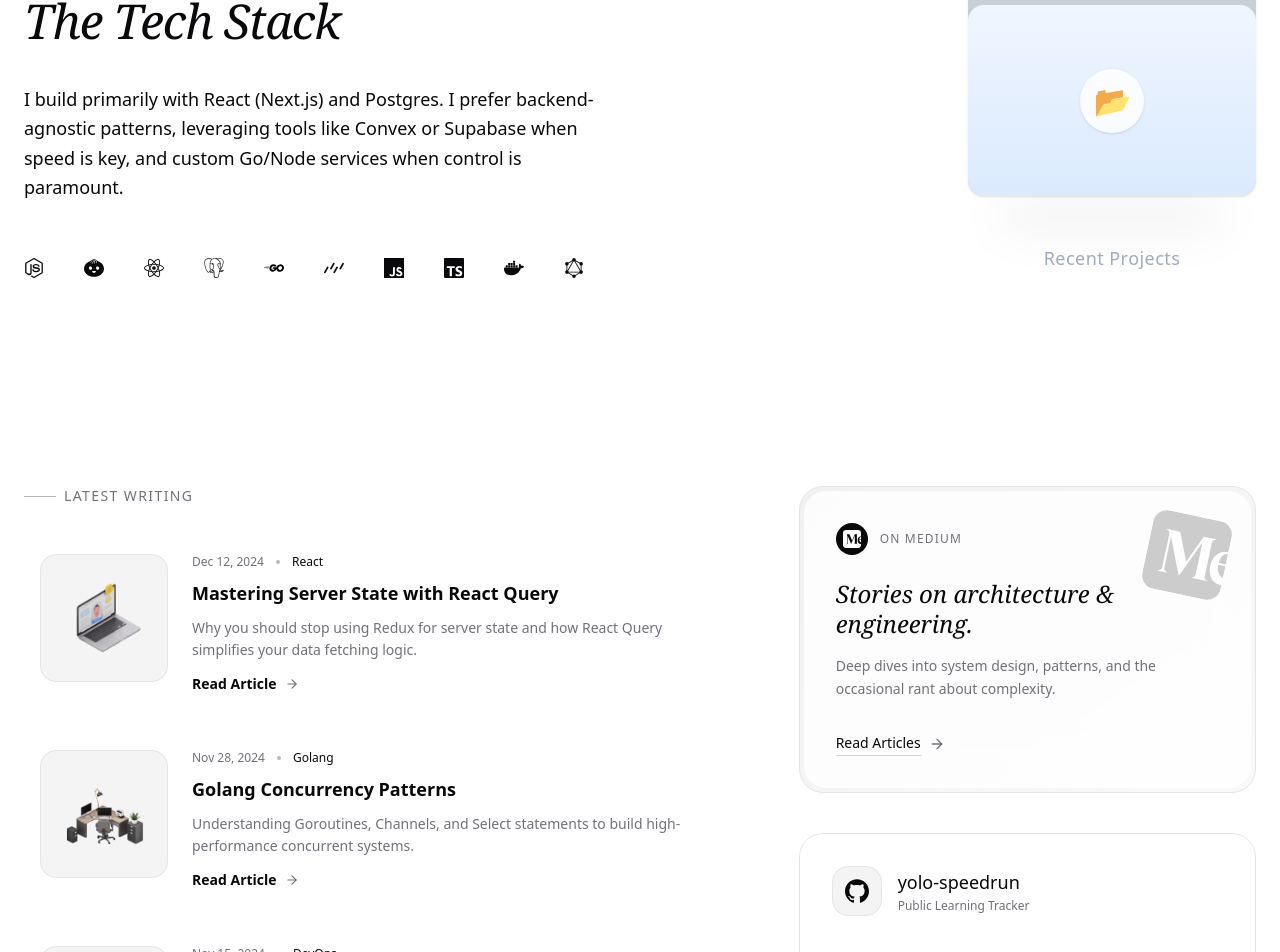
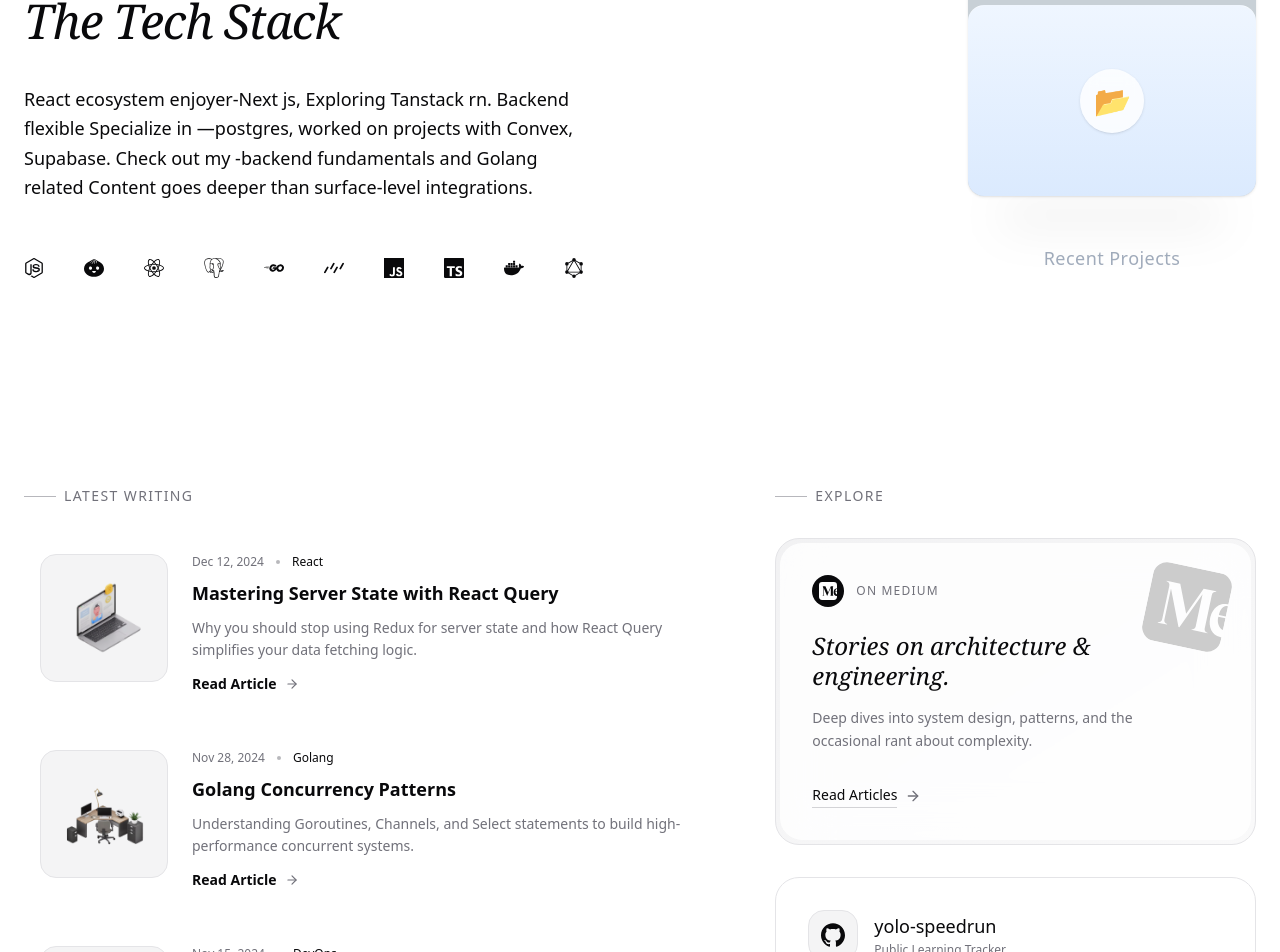
Before and after one commit to damandeep611/devdaman0x, a Next.js app: page / in a window 1280 px wide. Shown: the part 1729-2681 px from the top of the page. Built offline with nearby package versions, Linux system fonts and the light colour scheme.

Commit message:
minor about me tweaks

```diff
--- a/src/components/ui/MyContentSection.tsx
+++ b/src/components/ui/MyContentSection.tsx
@@ -39,10 +39,10 @@ const blogPosts = [
 export default function MyContentSection() {
   return (
     <div className='max-w-7xl mx-auto px-6 py-12'>
-       <div className="grid grid-cols-1 lg:grid-cols-12 gap-16 lg:gap-24">
+       <div className="grid grid-cols-1 lg:grid-cols-12 gap-10 lg:gap-14">
           {/* Left Column: Writings */}
           <div className="lg:col-span-7 space-y-8">
-            <div className="flex items-center gap-2 mb-8">
+            <div className="flex items-center gap-2">
                 <span className="h-px w-8 bg-muted-foreground/50"></span>
                 <span className="text-sm font-mono text-muted-foreground uppercase tracking-widest">
                     Latest Writing
@@ -59,7 +59,7 @@ export default function MyContentSection() {
                         transition={{ delay: index * 0.1 }}
                         className="group flex flex-col sm:flex-row gap-6 items-start p-4 rounded-3xl hover:bg-muted/50 transition-colors duration-300"
                     >
-                        <div className="relative w-full sm:w-32 aspect-4/3 sm:aspect-square rounded-2xl overflow-hidden bg-secondary shrink-0 border border-border">
+                        <div className="relative w-full sm:w-32 aspect-[4/3] sm:aspect-square rounded-2xl overflow-hidden bg-secondary shrink-0 border border-border">
                              <Image
                                 src={post.image}
                                 alt={post.title}
@@ -94,7 +94,14 @@ export default function MyContentSection() {
           </div>
 
           {/* Right Column: Sidebar */}
-          <div className="lg:col-span-5 space-y-10">
+          <div className="lg:col-span-5 space-y-8">
+            <div className="flex items-center gap-2">
+                <span className="h-px w-8 bg-muted-foreground/50"></span>
+                <span className="text-sm font-mono text-muted-foreground uppercase tracking-widest">
+                    Explore
+                </span>
+            </div>
+
             {/* Medium Promotion */}
             <motion.div
               initial={{ opacity: 0, y: 20 }}
--- a/src/components/ui/SkillsSection.tsx
+++ b/src/components/ui/SkillsSection.tsx
@@ -88,7 +88,7 @@ const staggerContainer: Variants = {
 
 export default function SkillsSection() {
   return (
-     <div className='max-w-7xl mx-auto px-6 '>
+    <div className="max-w-7xl mx-auto px-6 ">
       <div className="mb-40 grid grid-cols-1 lg:grid-cols-2 gap-16 items-center">
         <motion.div
           initial="hidden"
@@ -114,13 +114,16 @@ export default function SkillsSection() {
             variants={fadeIn}
             className=" mb-14 max-w-xl text-lg leading-relaxed font-light"
           >
-                I build primarily with{" "}
-                <span className=" font-medium">React (Next.js)</span>{" "}
-                and <span className=" font-medium">Postgres</span>. I
-                prefer backend-agnostic patterns, leveraging tools like Convex or
-                Supabase when speed is key, and custom{" "}
-                <span className=" font-medium">Go/Node</span>{" "}
-                services when control is paramount.
+            React ecosystem enjoyer-
+            <span className=" font-medium">
+              Next js, Exploring Tanstack rn.
+            </span>{" "}
+            Backend flexible Specialize in —postgres, worked on projects with
+            Convex, Supabase. Check out my -
+            <span className=" font-medium">
+              backend fundamentals and Golang related Content
+            </span>{" "}
+            goes deeper than surface-level integrations.
           </motion.p>
           <div className="flex flex-wrap gap-10 items-center">
             {techStack.map((tech) => (
@@ -153,5 +156,5 @@ export default function SkillsSection() {
         </motion.div>
       </div>
     </div>
-  )
+  );
 }
```
Lines whose indentation alone changed are shown as unchanged.
